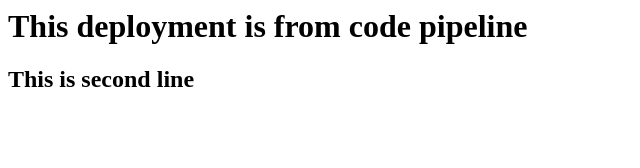
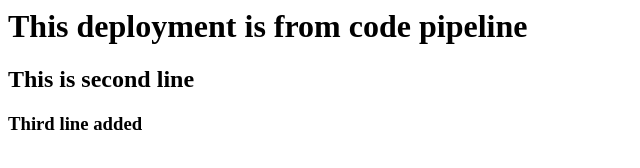
Before and after one commit to GirishIN/repoB202611, a plain HTML site: page index.html in a window 1280 px wide. Shown: the whole page, without its empty margins (0-640 px from the left). Drawn offline with Linux system fonts and the light colour scheme.

Commit message:
third commit

```diff
--- a/index.html
+++ b/index.html
@@ -1,2 +1,3 @@
 <h1>This deployment is from code pipeline</h1>
 <h2>This is second line</h2>
+<h3>Third line added</h3>
```
